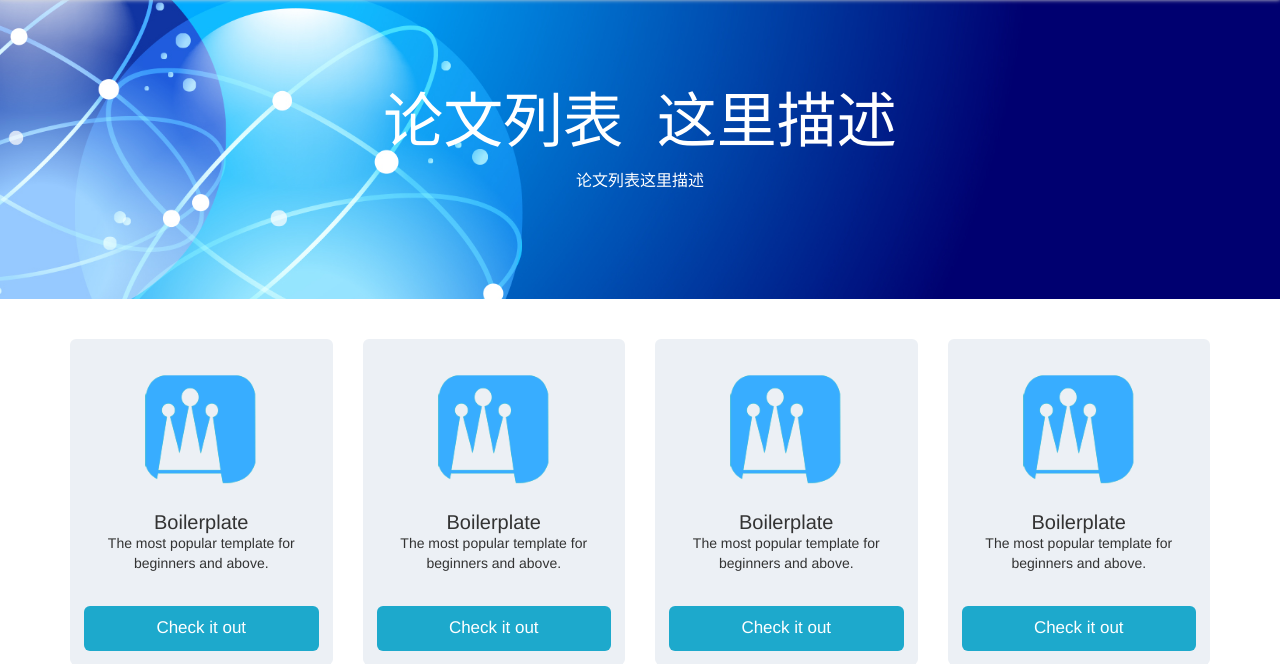
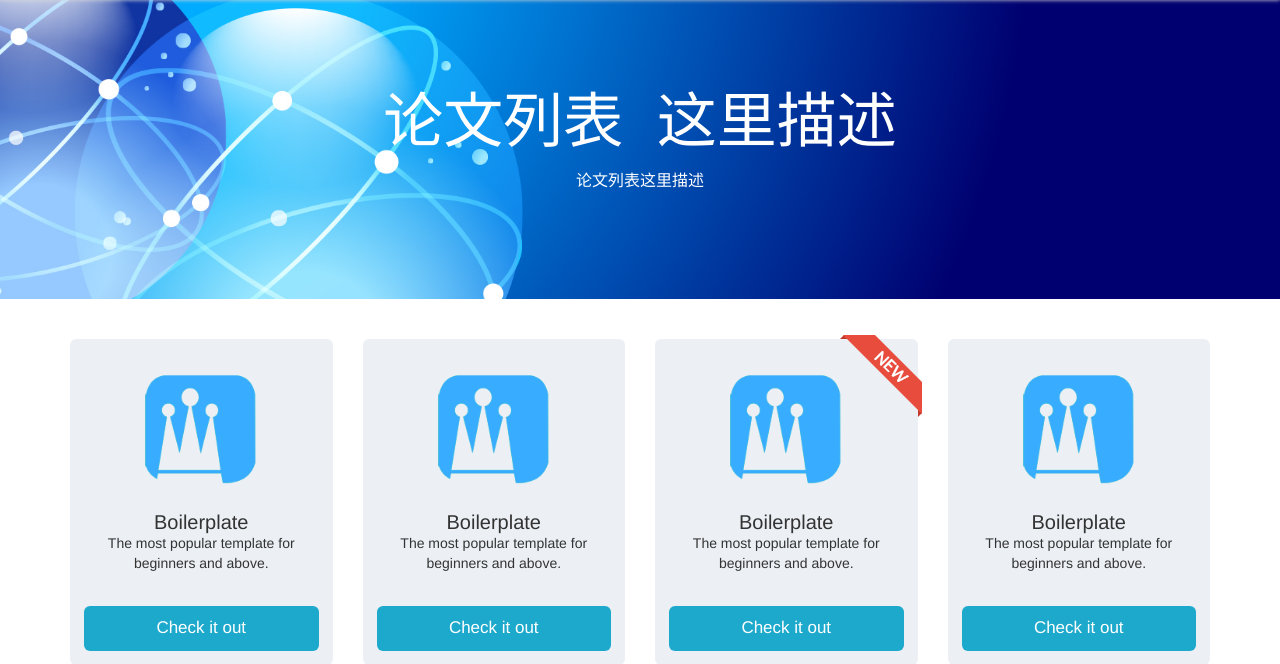
Before and after one commit to lingshanjun/datamole, a Django app: page /science/paper/ in a window 1280 px wide. Shown: the part 81-745 px from the top of the page. Run offline with Django 3.2, Linux system fonts and the light colour scheme; some libraries are stand-ins or nearby versions.

Commit message:
fix add hot-box

```diff
--- a/science/templates/paper_list.html
+++ b/science/templates/paper_list.html
@@ -29,7 +29,7 @@
 				</div>
 			</div>
 			<div class="col-sm-3">
-				<div class="box">
+				<div class="box box-hot">
 					<img class="big-illustration" alt="Spaceship" src="{% static 'science/img/default.png' %}">
 					<h3>Boilerplate</h3>
 					<p>The most popular template for beginners and above.</p>
```
Also changed, not shown: datamole/statics/science/img/ribbon.png (added).
